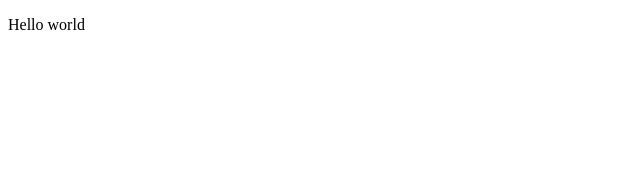
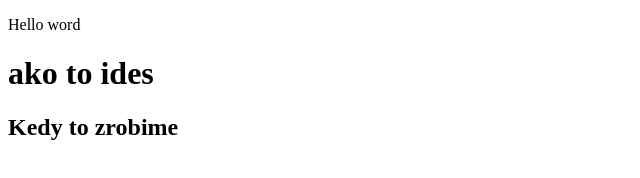
Before and after one commit to MartinHaydenSK/gitHub, a plain HTML site: page skuska.html in a window 1280 px wide. Shown: the whole page, without its empty margins (0-640 px from the left). Drawn offline with Linux system fonts and the light colour scheme.

Commit message:
changes are done

```diff
--- a/skuska.html
+++ b/skuska.html
@@ -6,6 +6,8 @@
     <title>Document</title>
   </head>
   <body>
-    <p>Hello world</p>
+    <p>Hello word</p>
+    <h1>ako to ides</h1>
+    <h2>Kedy to zrobime</h2>
   </body>
 </html>
```
